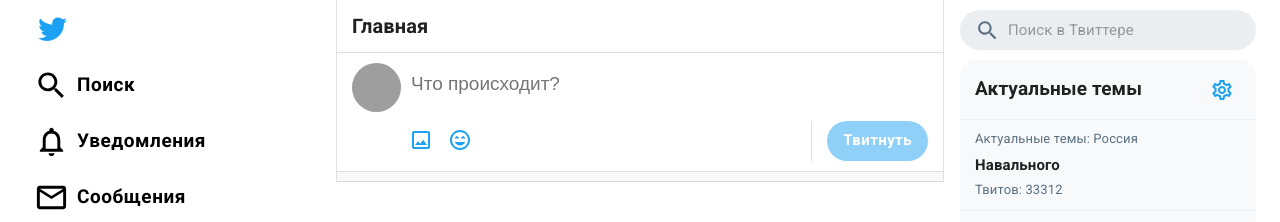
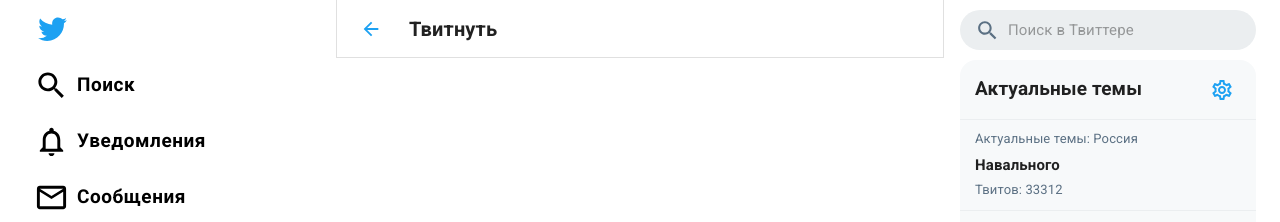
Before and after one commit to emoface1337/react-twitter, a React (Create React App) app: page /home/tweet in a window 1280 px wide. Shown: the top 222 px of the page. Built offline with nearby package versions, Linux system fonts and the light colour scheme; data requests are answered from the project's data file; grey boxes are pictures that could not be loaded.

Commit message:
displaying different headers depending on current route, added back button component

```diff
--- /dev/null
+++ b/src/components/BackButton/BackButton.tsx
@@ -0,0 +1,34 @@
+import React, { FC, ReactElement } from 'react'
+import { useHistory } from 'react-router-dom'
+import { IconButton } from '@material-ui/core'
+import ArrowBackIcon from '@material-ui/icons/ArrowBack'
+import { makeStyles } from '@material-ui/core/styles'
+
+const useStyles = makeStyles(() => ({
+    root: {
+        width: '37px',
+        height: '37px',
+        fontSize: '22px',
+        marginRight: '20px'
+    }
+}))
+
+const BackButton: FC = (): ReactElement => {
+
+    const classes = useStyles()
+    let history = useHistory()
+
+    const handleClick = () => {
+        history.goBack()
+    }
+
+    return (
+        <div>
+            <IconButton className={classes.root} onClick={handleClick}>
+                <ArrowBackIcon fontSize="inherit" color="primary"/>
+            </IconButton>
+        </div>
+    )
+}
+
+export default BackButton
--- a/src/components/Tweet/Tweet.tsx
+++ b/src/components/Tweet/Tweet.tsx
@@ -1,5 +1,6 @@
 import React, { FC, ReactElement } from 'react'
 import classNames from 'classnames'
+import { Link } from 'react-router-dom'
 
 import Paper from '@material-ui/core/Paper'
 import { Avatar, Box, IconButton, Typography } from '@material-ui/core'
@@ -17,6 +18,7 @@
 
 const Tweet: FC<Props> = ({ classes, tweet }): ReactElement => {
     return (
+        <Link to={`/home/tweet/${tweet._id}`} className={classes.tweetLink}>
             <Paper className={classNames(classes.tweet, classes.tweetsHeader)} square variant="outlined"
                    component="article">
                 <Box className={classes.tweetWrapper}>
@@ -60,6 +62,7 @@
                     </Box>
                 </Box>
             </Paper>
+        </Link>
     )
 }
 
--- a/src/pages/Home.tsx
+++ b/src/pages/Home.tsx
@@ -4,6 +4,8 @@
 import { tweetsIsLoadingSelector, tweetsSelector } from '../store/ducks/tweets/selectors'
 import { RootState } from '../store'
 import { useHomeStyles } from '../theme/theme'
+import { themesActions } from '../store/ducks/themes/themes'
+import { Route } from 'react-router-dom'
 
 import { Box, Container, Typography, Grid, Paper, CircularProgress } from '@material-ui/core'
 
@@ -13,8 +15,8 @@
 import SideMenu from '../components/SideMenu/SideMenu'
 import ActualThemes from '../components/ActualThemes/ActualThemes'
 import RecommendedUsers from '../components/RecommendedUsers/RecommendedUsers'
-import { themesActions } from '../store/ducks/themes/themes'
-import { Route } from 'react-router-dom'
+import BackButton from '../components/BackButton/BackButton'
+
 
 const Home: FC = (): ReactElement => {
 
@@ -37,11 +39,19 @@
                 </Grid>
                 <Grid item xs={6}>
                     <Paper className={classes.tweetsWrapper} square variant="outlined">
-                        <Paper className={classes.tweetsHeader} square variant="outlined">
-                            <Typography variant="h6">Главная</Typography>
-                        </Paper>
-                        <AddTweetForm classes={classes}/>
-                        <Box className={classes.tweetsDivider}/>
+                        <Route path='/home/tweet'>
+                            <Paper className={classes.tweetsHeader} square variant="outlined">
+                                <BackButton/>
+                                <Typography variant="h6">Твитнуть</Typography>
+                            </Paper>
+                        </Route>
+                        <Route path={['/home', '/home/search']} exact>
+                            <Paper className={classes.tweetsHeader} square variant="outlined">
+                                <Typography variant="h6">Главная</Typography>
+                            </Paper>
+                            <AddTweetForm classes={classes}/>
+                            <Box className={classes.tweetsDivider}/>
+                        </Route>
                         <Route path="/home" exact>
                             {
                                 isLoading
--- a/src/theme/theme.ts
+++ b/src/theme/theme.ts
@@ -156,6 +156,8 @@
         borderBottom: 0
     },
     tweetsHeader: {
+        display: 'flex',
+        alignItems: 'center',
         borderLeft: 0,
         borderRight: 0,
         borderTop: 0,
@@ -169,6 +171,10 @@
             backgroundColor: 'rgba(0,0,0,0.03)',
             cursor: 'pointer'
         }
+    },
+    tweetLink: {
+        color: 'inherit',
+        textDecoration: 'none'
     },
     tweetWrapper: {
         display: 'flex'
```
Lines whose indentation alone changed are shown as unchanged.
